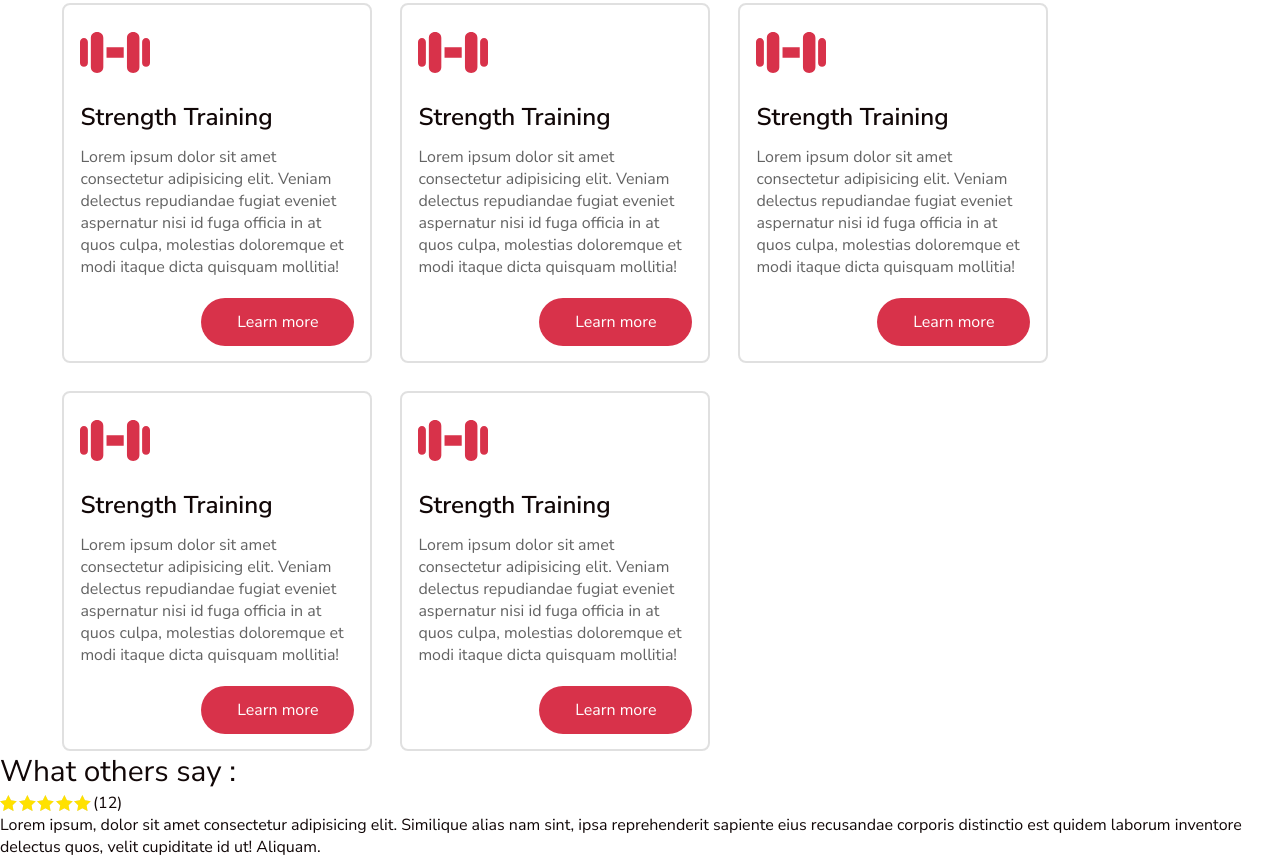
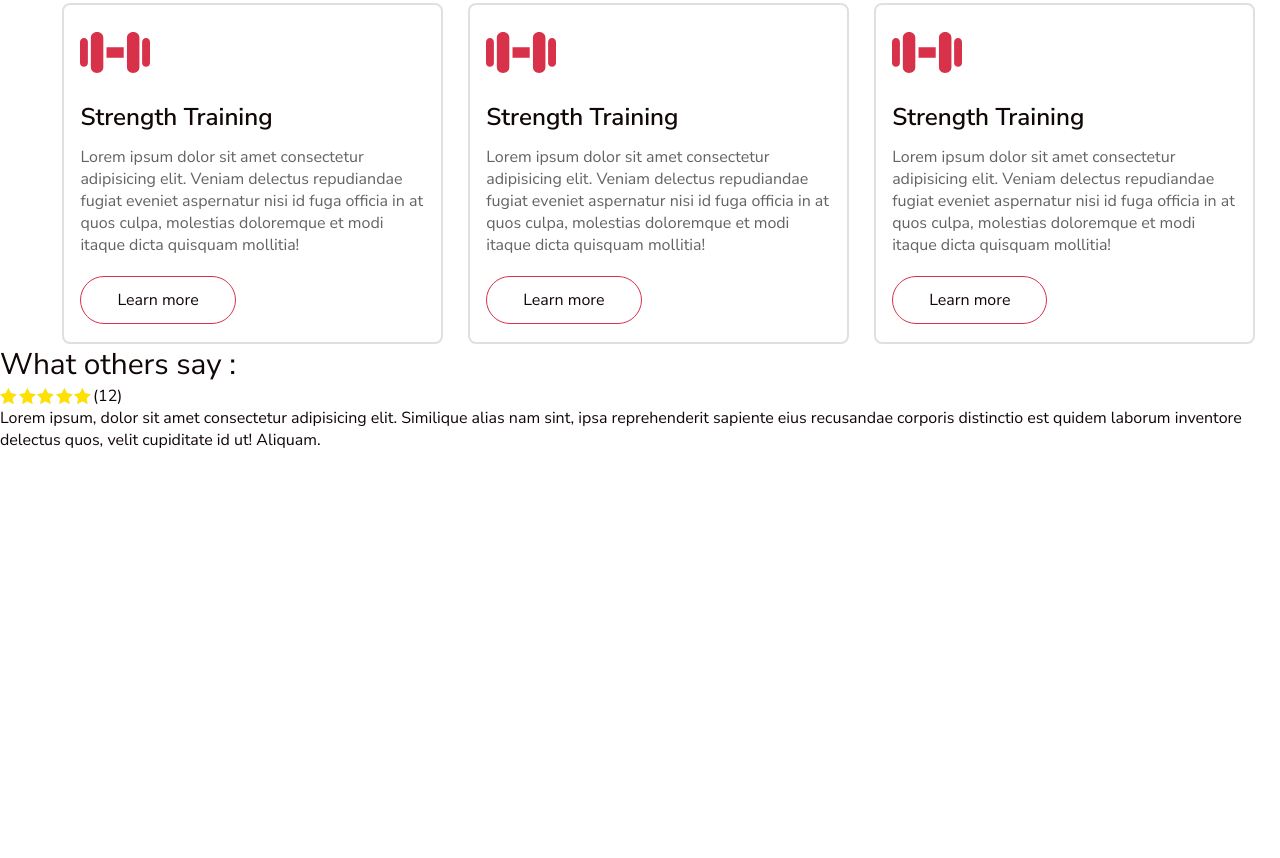
Before and after one commit to prakash-niroula/webathon, a plain HTML site: page index.html in a window 1280 px wide. Shown: the part 786-1644 px from the top of the page. After the commit the page ends 1237 px from the top, so only its background shows below. Drawn offline with Linux system fonts and the light colour scheme.

Commit message:
Services done

```diff
--- a/index.html
+++ b/index.html
@@ -84,22 +84,6 @@
               <button>Learn more</button>
             </div>
           </div>
-          <div class="service">
-            <img src="icons/dumbell.svg" alt="" class="icon">
-            <p class="serviceName">Strength Training</p>
-            <p class="text">Lorem ipsum dolor sit amet consectetur adipisicing elit. Veniam delectus repudiandae fugiat eveniet aspernatur nisi id fuga officia in at quos culpa, molestias doloremque et modi itaque dicta quisquam mollitia!</p>
-            <div class="button">
-              <button>Learn more</button>
-            </div>
-          </div>
-          <div class="service">
-            <img src="icons/dumbell.svg" alt="" class="icon">
-            <p class="serviceName">Strength Training</p>
-            <p class="text">Lorem ipsum dolor sit amet consectetur adipisicing elit. Veniam delectus repudiandae fugiat eveniet aspernatur nisi id fuga officia in at quos culpa, molestias doloremque et modi itaque dicta quisquam mollitia!</p>
-            <div class="button">
-              <button>Learn more</button>
-            </div>
-          </div>
         </div>
       </section>
 
--- a/styles/header.css
+++ b/styles/header.css
@@ -23,6 +23,7 @@ header {
   --button-height: clamp(2.5rem, 1.95rem + 2vw, 3.75rem);
   --button-padding: clamp(2.125rem, 1.575rem + 2vw, 3.375rem);
   --button-text-size: clamp(1rem, 0.89rem + 0.4vw, 1.25rem);
+  --button-margin: clamp(0.75rem, 0.53rem + 0.8vw, 1.25rem);
 
   --nav-col-gap: clamp(1rem, 0.67rem + 1.2vw, 1.75rem);
 
--- a/styles/services.css
+++ b/styles/services.css
@@ -1,9 +1,10 @@
 
 .serviceGrid {
-  --width: 310px;
-  --height: 360px;
+  --width: clamp(25.5rem, 25.28rem + 0.8vw, 26rem);
 
-  --col-gap: 28px;
+  --padding-bottom: clamp(0.75rem, 0.53rem + 0.8vw, 1.25rem);
+
+  --col-gap: clamp(0.625rem, 0.13rem + 1.8vw, 1.75rem);
 
   --text-padding: 20px;
 
@@ -22,17 +23,17 @@
 .serviceGrid {
   display: grid;
   width: 100%;
-  grid-template-columns: repeat(auto-fit, var(--width));
-  column-gap: var(--col-gap);
+  grid-template-columns: repeat(3, minmax(0, 1fr));
+  /* column-gap: var(--col-gap); */
   row-gap: var(--col-gap);
 }
 
 .service {
   display: flex;
   flex-direction: column;
-  width: 100%;
-  height: var(--height);
+  width: calc(100% - var(--col-gap));
   padding: 0 var(--padding-left);
+  padding-bottom: var(--padding-bottom);
   border: 2px solid var(--col-grey-light);
 
   padding-top: var(--padding-top);
@@ -61,13 +62,22 @@
 .service .button {
   width: 100%;
   display: flex;
-  justify-content: flex-end;
 }
 
 .service .button button {
   height: var(--btn-height);
   padding: var(--btn-padding);
-  background: var(--col-primary-normal);
+  border: 1.5px solid var(--col-primary-normal);
   border-radius: var(--border-radius-round);
-  color: var(--col-text-white);
+  color: var(--col-text-normal);
 }
+
+@media screen and ( max-width: 900px ) {
+  .serviceGrid {
+    grid-template-columns: minmax(0, 1fr);
+  }
+
+  .service .button {
+    justify-content: flex-end;
+  }
+}
```
